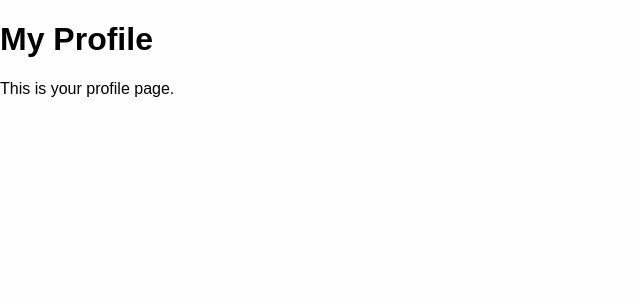
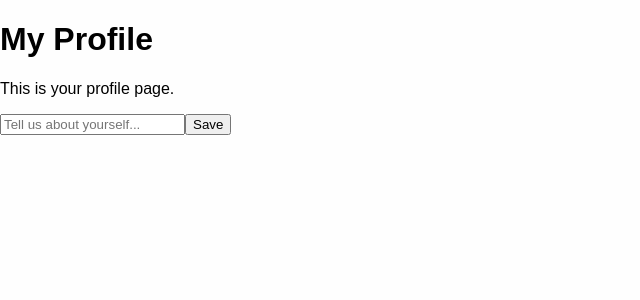
Before and after one commit to jeffreyzluo/CS35L-Reading-Log-Website, a React (Create React App) app in the folder loglit-landing/: page /profile in a window 1280 px wide. Shown: the top 300 px of the page, without its empty margins (0-640 px from the left). Built offline with nearby package versions, Linux system fonts and the light colour scheme.

Commit message:
Add bio editing feature to Profile page

```diff
--- a/loglit-landing/src/pages/Profile.js
+++ b/loglit-landing/src/pages/Profile.js
@@ -1,12 +1,45 @@
-import React from 'react';
+import React, { useState } from 'react';
 
 function Profile() {
+	const [bio, setBio] = useState('');
+	const [isEditing, setIsEditing] = useState(true);
+
+	// Helper functions to toggle editing mode.
+	const handleSaveClick = () => {
+		setIsEditing(false);
+	};
+	const handleUpdateClick = () => {
+		setIsEditing(true);
+	};
+
 	return (
 		<div>
 			<h1>My Profile</h1>
 			<p>This is your profile page.</p>
+
+			<div className="input-bio">
+				{isEditing ? (
+					<>
+						<input
+							type="text"
+							value={bio}
+							onChange={(e) => setBio(e.target.value)}
+							placeholder="Tell us about yourself...">
+						</input>
+						<button onClick={handleSaveClick}>Save</button>
+					</>
+				) : (
+					<>
+						<p>{bio || "No bio yet."}</p>
+						<button onClick={handleUpdateClick}>Update</button>
+					</>
+				)}
+			</div>
+
 		</div>
 	);
 }
 
+// Helper function to implement BIO
+
 export default Profile;
```
Lines whose indentation alone changed are shown as unchanged.
